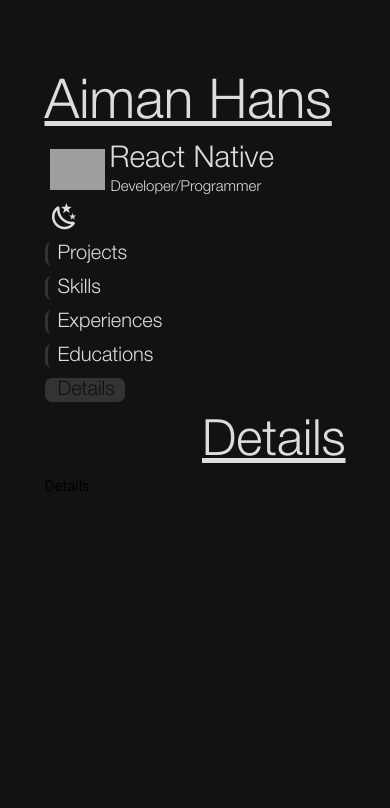
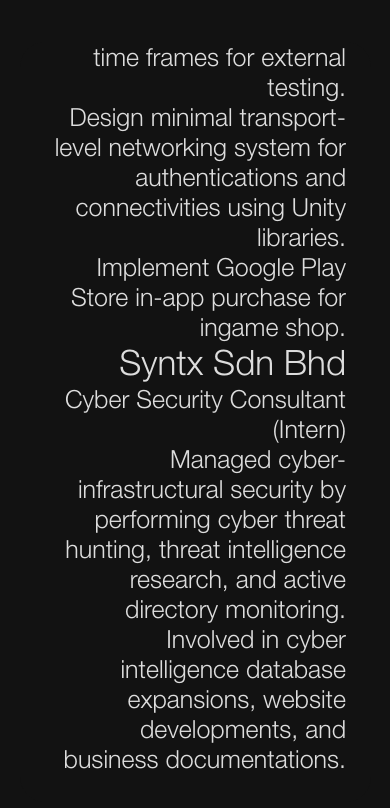
Before and after one commit to Heeuul/Portfolio, a React Native app: screen / in a window 390 px wide. Shown: the top 808 px of the page. Built offline with nearby package versions, Linux system fonts and the light colour scheme; grey boxes are pictures that could not be loaded.

Commit message:
260623 - 17:34 - Experience & Education Contents
ISSUE: Flexwrap/Flexshrink of long texts in FlatList not working on web

```diff
--- a/components/Content.js
+++ b/components/Content.js
@@ -19,7 +19,7 @@ export default function Content() {
 
 const styles = StyleSheet.create({
   contentContainer: {
-    flex: 1,
+    flexGrow: 1,
   },
   contentHeaderText: {
     fontFamily: "HelveticaNeue",
--- a/contents/experienceContents.js
+++ b/contents/experienceContents.js
@@ -3,7 +3,7 @@ export const experiences = [
     id: 0,
     company: "Syntx Sdn Bhd",
     location: "Cyberjaya, Selangor",
-    role: "Cyber Security Consultatnt (Intern)",
+    role: "Cyber Security Consultant (Intern)",
     tasks: [
       "Managed cyber-infrastructural security by performing cyber threat hunting, threat intelligence research, and active directory monitoring.",
       "Involved in cyber intelligence database expansions, website developments, and business documentations.",
@@ -22,7 +22,7 @@ export const experiences = [
       "Collaborate with graphic design artists for incorporating high quality visual assets into the game while ensuring good performance on mobile phones.",
       "Prepare specifications, tests, deliverables, acceptance criterias, and time frames for external testing.",
       "Design minimal transport-level networking system for authentications and connectivities using Unity libraries.",
-      "Implement Google Play Store in-app purchase for ingame shop.      ",
+      "Implement Google Play Store in-app purchase for ingame shop.",
     ],
     startDate: "January 2022",
     endDate: "Present",
--- a/hooks/useSection.js
+++ b/hooks/useSection.js
@@ -3,7 +3,7 @@ import { sections } from "../contents/sectionContents";
 
 const SectionContext = createContext({});
 export const SectionProvider = ({ children }) => {
-  const [currentSectionID, SetSectionID] = useState(sections.length - 1);
+  const [currentSectionID, SetSectionID] = useState(2);
 
   const sectionMemo = useMemo(
     () => ({
--- a/screens/HomeScreen.js
+++ b/screens/HomeScreen.js
@@ -38,8 +38,6 @@ export default function HomeScreen() {
 const styles = StyleSheet.create({
   container: {
     flex: 1,
-    width: "100%",
-    height: "100%",
     justifyContent: "center",
     alignItems: "center",
   },
--- a/sections/EducationSection.js
+++ b/sections/EducationSection.js
@@ -1,10 +1,50 @@
-import { View, Text } from "react-native";
+import { View, Text, FlatList, StyleSheet } from "react-native";
 import React from "react";
 
+import { educations } from "../contents/educationContents";
+import useDarkMode from "../hooks/useDarkMode";
+
 export default function Education() {
+  const { invertColor } = useDarkMode();
+
+  function RenderEdu(item) {
+    return (
+      <View>
+        <Text style={[styles.eduText, { color: invertColor }]}>
+          {item.name}
+        </Text>
+        <Text style={[styles.text, { color: invertColor }]}>{item.course}</Text>
+        <Text style={[styles.text, { color: invertColor }]}>
+          {item.location}
+        </Text>
+        <Text style={[styles.text, { color: invertColor }]}>
+          {item.startDate + "~" + item.endDate}
+        </Text>
+      </View>
+    );
+  }
+
   return (
     <View style={{ flex: 1 }}>
-      <Text>Educations</Text>
+      <FlatList
+        data={educations}
+        keyExtractor={(item) => item.id}
+        renderItem={({ item }) => RenderEdu(item)}
+      />
     </View>
   );
 }
+
+const styles = StyleSheet.create({
+  eduText: {
+    fontFamily: "HelveticaNeue",
+    fontSize: 35,
+    textAlign: "right",
+    textDecorationLine: "underline",
+  },
+  text: {
+    fontFamily: "HelveticaNeue",
+    fontSize: 25,
+    textAlign: "right",
+  },
+});
--- a/sections/ExperienceSection.js
+++ b/sections/ExperienceSection.js
@@ -1,10 +1,62 @@
-import { View, Text } from "react-native";
+import {
+  View,
+  Text,
+  FlatList,
+  StyleSheet,
+  useWindowDimensions,
+} from "react-native";
 import React from "react";
 
+import { experiences } from "../contents/experienceContents";
+import useDarkMode from "../hooks/useDarkMode";
+
 export default function Experience() {
+  const { width, height } = useWindowDimensions();
+  const { invertColor } = useDarkMode();
+
   return (
-    <View style={{ flex: 1 }}>
-      <Text>Experiences</Text>
-    </View>
+    <FlatList
+      data={experiences}
+      keyExtractor={(item) => item.id}
+      renderItem={({ item }) => (
+        <View>
+          <Text style={[styles.companyText, { color: invertColor }]}>
+            {item.company}
+          </Text>
+          <Text style={[styles.roleText, { color: invertColor }]}>
+            {item.role}
+          </Text>
+          {item.tasks.map((task) => (
+            <Text style={[styles.taskText, { color: invertColor }]}>
+              {task}
+            </Text>
+          ))}
+        </View>
+      )}
+      inverted
+      style={{
+        flex: 1,
+        height: "100%",
+        // position: height < width ? "absolute" : undefined,
+      }}
+    />
   );
 }
+
+const styles = StyleSheet.create({
+  companyText: {
+    fontFamily: "HelveticaNeue",
+    fontSize: 35,
+    textAlign: "right",
+  },
+  roleText: {
+    fontFamily: "HelveticaNeue",
+    fontSize: 25,
+    textAlign: "right",
+  },
+  taskText: {
+    fontFamily: "HelveticaNeue",
+    fontSize: 25,
+    textAlign: "right",
+  },
+});
--- a/sections/SkillSection.js
+++ b/sections/SkillSection.js
@@ -1,4 +1,4 @@
-import { View, Text, StyleSheet, SectionList } from "react-native";
+import { Text, StyleSheet, SectionList } from "react-native";
 import React from "react";
 
 import { skills } from "../contents/skillContents";
@@ -8,7 +8,6 @@ export default function Skill() {
   const { invertColor, modeColorElevated } = useDarkMode();
 
   return (
-    <View style={styles.container}>
     <SectionList
       sections={skills}
       keyExtractor={(item, index) => item + index}
@@ -18,24 +17,19 @@ export default function Skill() {
         </Text>
       )}
       renderItem={({ item }) => (
-          <Text style={[styles.contentText, { color: invertColor }]}>
-            {item}
-          </Text>
+        <Text style={[styles.contentText, { color: invertColor }]}>{item}</Text>
       )}
-        style={[styles.listContainer, { backgroundColor: modeColorElevated }]}
+      style={[styles.container, { backgroundColor: modeColorElevated }]}
       showsVerticalScrollIndicator={false}
     />
-    </View>
   );
 }
 
 const styles = StyleSheet.create({
   container: {
+    flex: 1,
     width: "90%",
-    height: "90%",
     alignSelf: "flex-end",
-  },
-  listContainer: {
     borderTopLeftRadius: 25,
     borderBottomLeftRadius: 25,
   },
```
Lines whose indentation alone changed are shown as unchanged.
